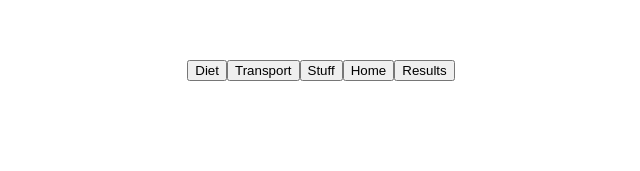
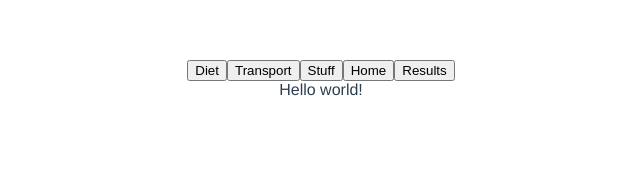
Before and after one commit to randomlyalex/co2_group_project, a Vue app in the folder client/: page / in a window 1280 px wide. Both pictures are taken after a click on the button "Results". Shown: the top 171 px of the page, without its empty margins (319-959 px from the left). Built offline with nearby package versions, Linux system fonts and the light colour scheme.

Commit message:
added a results section and register a component

```diff
--- a/client/src/App.vue
+++ b/client/src/App.vue
@@ -18,15 +18,16 @@
 			v-on:stuff_questions="stuff_questions = $event"
 		></stuff-section>
 		<home-section v-if="selectedSection === 'home'"></home-section>
+		<result-section v-if="selectedSection === 'results'"></result-section>
 	</div>
 </template>
 
 <script>
-// import StuffSection from "./components/StuffSection.vue";
 import HomeSection from './components/HomeSection.vue';
 import TransportSection from './components/TransportSection.vue';
 import StuffSection from './components/StuffSection.vue';
 import DietSection from './components/DietSection';
+import ResultSection from './components/ResultSection';
 
 export default {
 	name: 'App',
@@ -39,11 +40,11 @@ export default {
 		};
 	},
 	components: {
-		// "stuff-section": StuffSection,
 		'home-section': HomeSection,
 		'stuff-section': StuffSection,
 		'diet-section': DietSection,
 		'transport-section': TransportSection,
+		'result-section': ResultSection,
 	},
 };
 </script>
--- /dev/null
+++ b/client/src/components/ResultSection.vue
@@ -0,0 +1,11 @@
+<template lang="html">
+	<div>Hello world!</div>
+</template>
+
+<script>
+export default {
+	name: 'ResultSection',
+};
+</script>
+
+<style lang="css" scoped></style>
```
